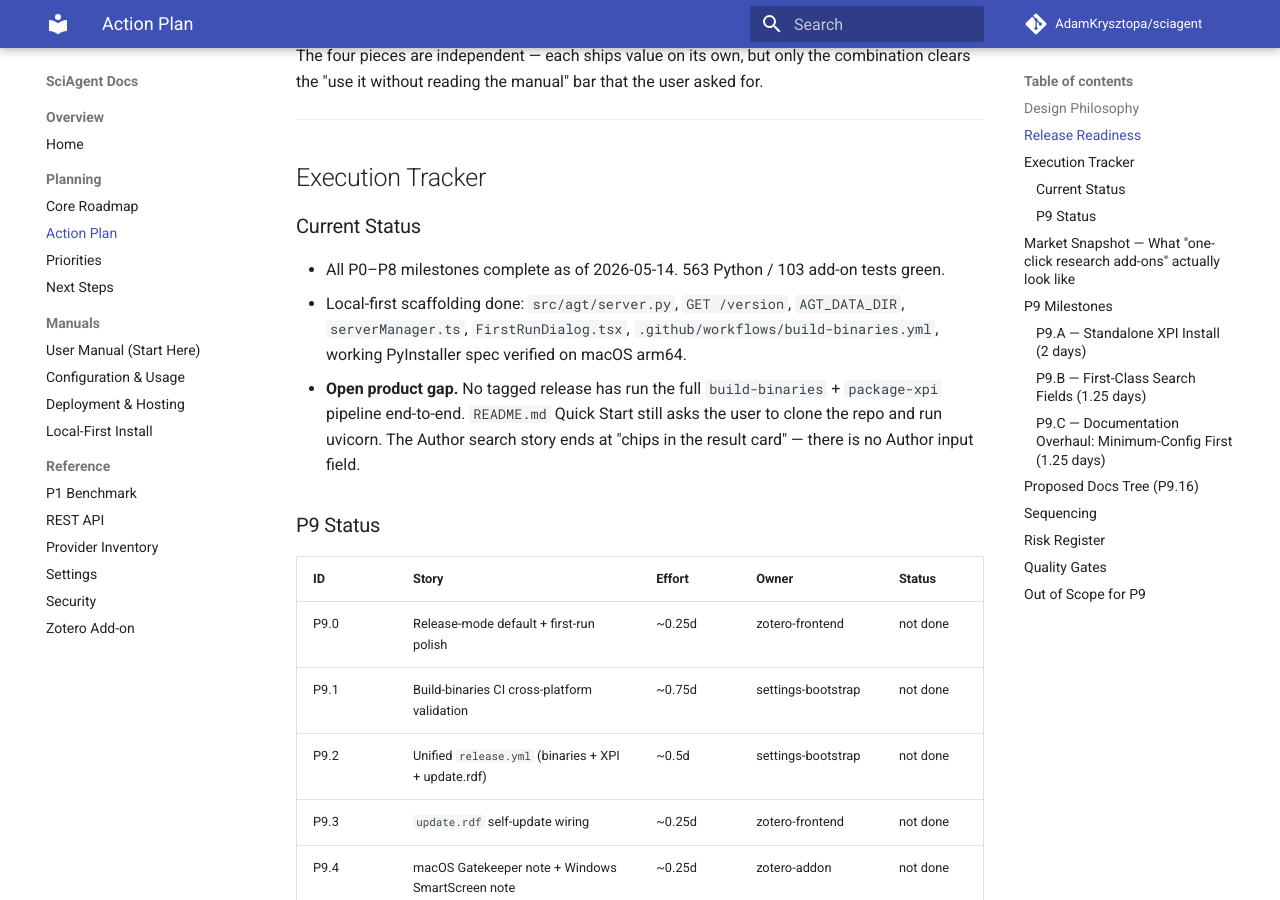
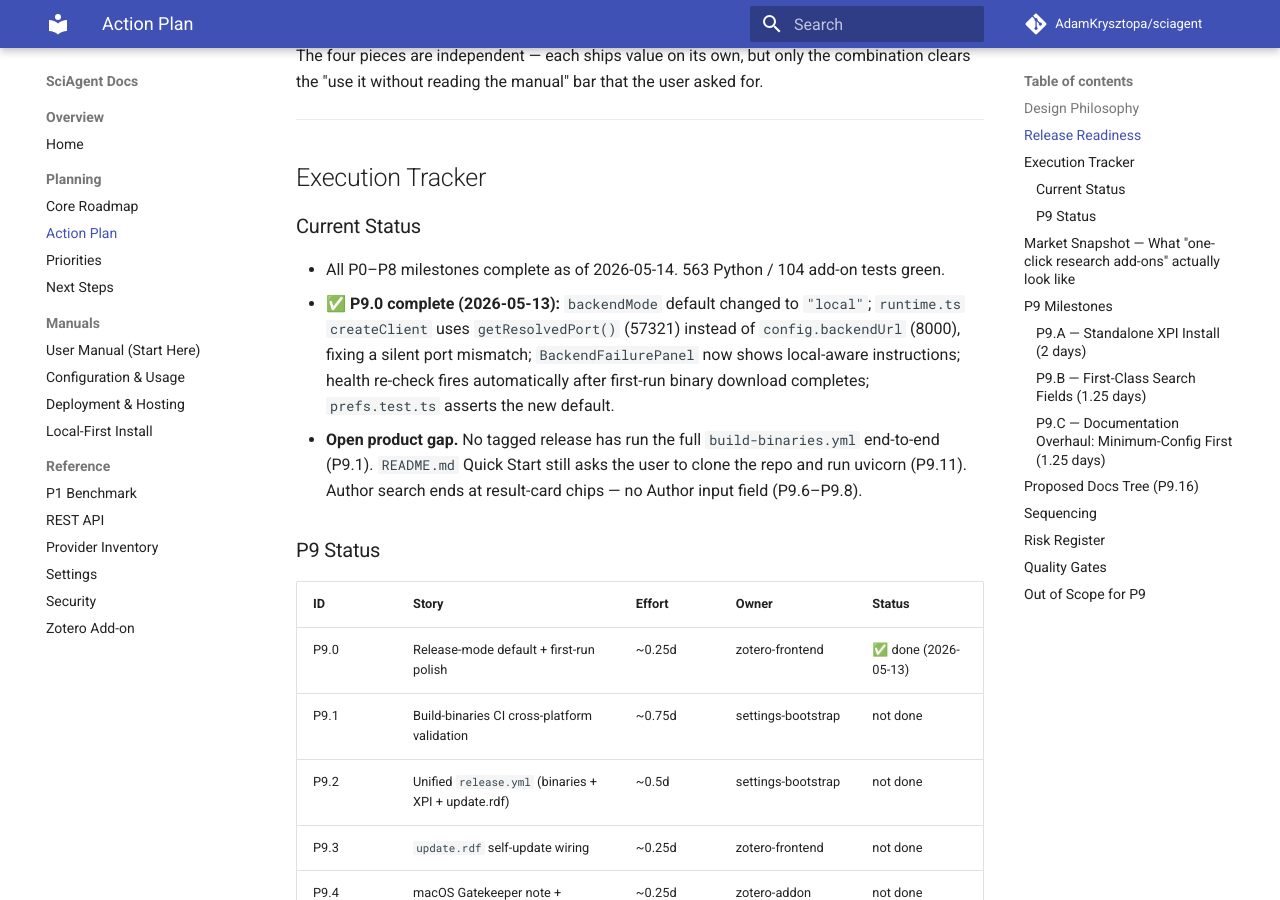
Before and after one commit to AdamKrysztopa/sciagent, an MkDocs documentation site: the page built from docs/actionable-plan.md, in a window 1280 px wide and 900 px high, scrolled down 1747 px. Built offline with MkDocs 1.6.1 and Material for MkDocs 9.7.7, drawn with Linux system fonts in a browser that asks for light colours; comment, search, counter and statistics services are not loaded.

Commit message:
docs: mark P9.0 complete in actionable-plan.md, update status + test counts
Co-Authored-By: Claude Sonnet 4.6 <noreply@anthropic.com>

```diff
--- a/docs/actionable-plan.md
+++ b/docs/actionable-plan.md
@@ -76,22 +76,22 @@ asked for.
 
 ### Current Status
 
-- All P0–P8 milestones complete as of 2026-05-14. 563 Python / 103 add-on tests
-  green.
-- Local-first scaffolding done: `src/agt/server.py`, `GET /version`,
-  `AGT_DATA_DIR`, `serverManager.ts`, `FirstRunDialog.tsx`,
-  `.github/workflows/build-binaries.yml`, working PyInstaller spec verified on
-  macOS arm64.
-- **Open product gap.** No tagged release has run the full
-  `build-binaries` + `package-xpi` pipeline end-to-end. `README.md` Quick Start
-  still asks the user to clone the repo and run uvicorn. The Author search story
-  ends at "chips in the result card" — there is no Author input field.
+- All P0–P8 milestones complete as of 2026-05-14. 563 Python / 104 add-on tests green.
+- ✅ **P9.0 complete (2026-05-13):** `backendMode` default changed to `"local"`;
+  `runtime.ts` `createClient` uses `getResolvedPort()` (57321) instead of
+  `config.backendUrl` (8000), fixing a silent port mismatch; `BackendFailurePanel`
+  now shows local-aware instructions; health re-check fires automatically after
+  first-run binary download completes; `prefs.test.ts` asserts the new default.
+- **Open product gap.** No tagged release has run the full `build-binaries.yml`
+  end-to-end (P9.1). `README.md` Quick Start still asks the user to clone the
+  repo and run uvicorn (P9.11). Author search ends at result-card chips —
+  no Author input field (P9.6–P9.8).
 
 ### P9 Status
 
 | ID    | Story                                                  | Effort | Owner          | Status |
 | ----- | ------------------------------------------------------ | ------ | -------------- | ------ |
-| P9.0  | Release-mode default + first-run polish                | ~0.25d | zotero-frontend | not done |
+| P9.0  | Release-mode default + first-run polish                | ~0.25d | zotero-frontend | ✅ done (2026-05-13) |
 | P9.1  | Build-binaries CI cross-platform validation            | ~0.75d | settings-bootstrap | not done |
 | P9.2  | Unified `release.yml` (binaries + XPI + update.rdf)    | ~0.5d  | settings-bootstrap | not done |
 | P9.3  | `update.rdf` self-update wiring                        | ~0.25d | zotero-frontend | not done |
```
